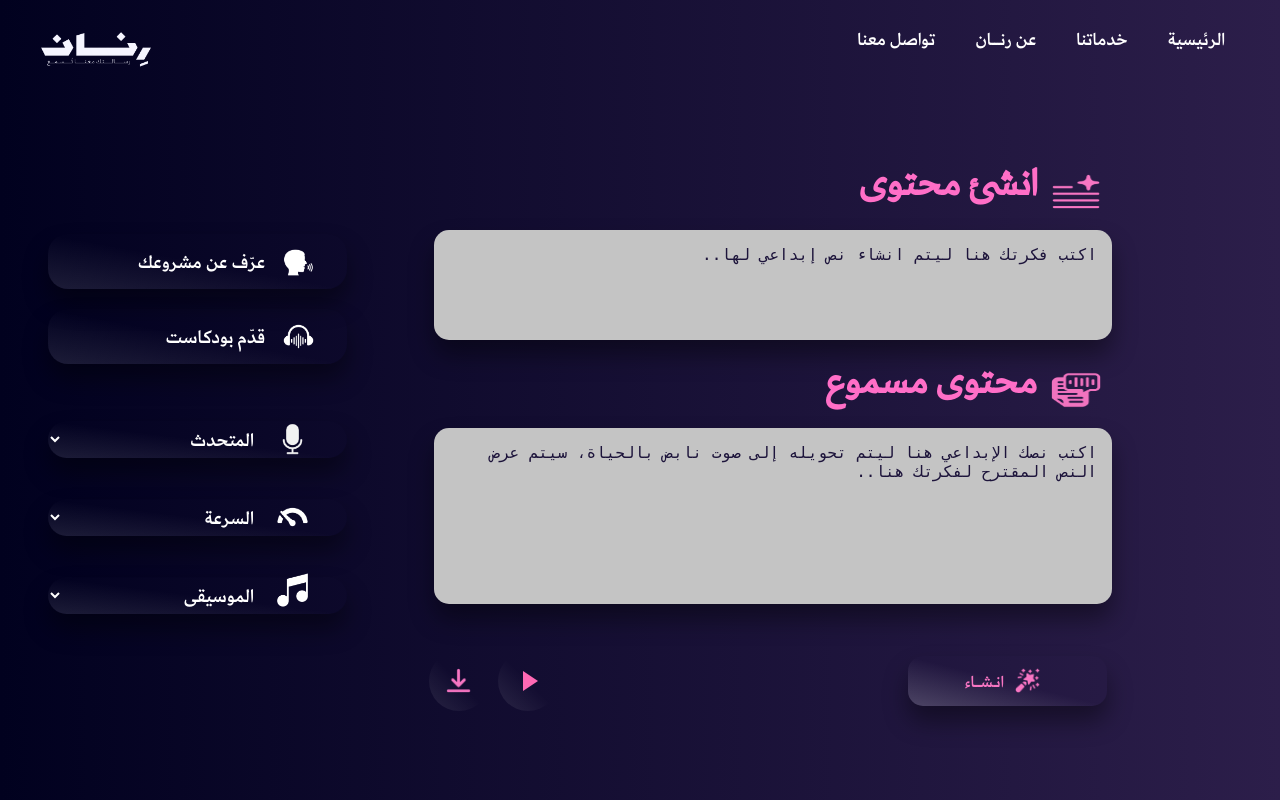
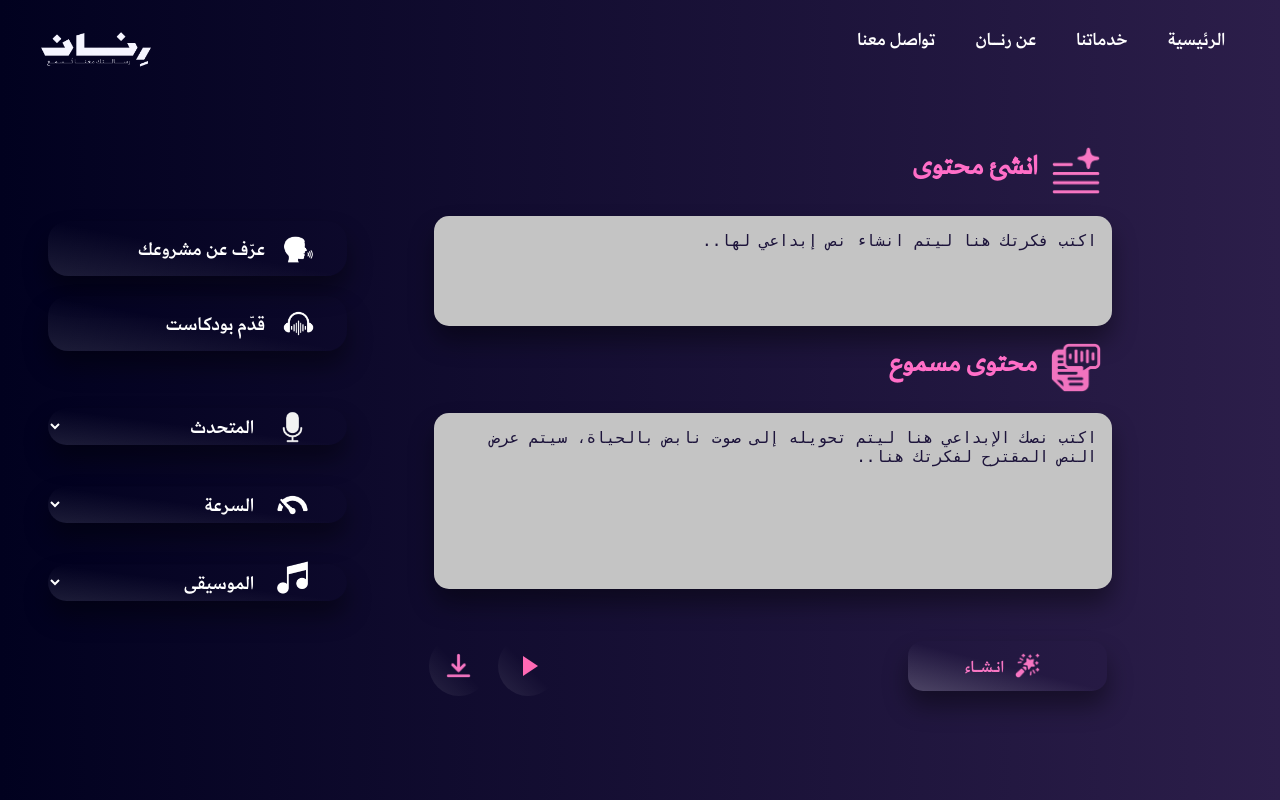
Before and after one commit to fatimahmji/RenanPlatform, a Flask app: template templates/model.html in a window 1280 px wide. Run offline with Flask 3, Linux system fonts and the light colour scheme; the template is opened without the code that fills it, so the values that code supplies are empty.

Commit message:
update the demo page

```diff
--- a/static/css/styles.css
+++ b/static/css/styles.css
@@ -283,7 +283,7 @@ header nav ul li a.active-link:hover::before {
 }
 
 .tts-titles {
-    font-size: 50px;
+    font-size: 35px;
     font-weight: bold;
     color: #ff6ec7;
 }
@@ -585,7 +585,7 @@ textarea::placeholder {
     padding: 20px;
     max-width: 1200px;
     margin: auto;
-    margin-top:-5%;
+    margin-top:-6%;
 }
 
 .tts-inputs-div {
@@ -694,7 +694,7 @@ select:focus {
 
 .tts-inputs-div .tts-icons {
     margin: 10px;
-    height: 7.5%;
+    height: 10.5%;
     width: 10.5%;
 }
 
```
